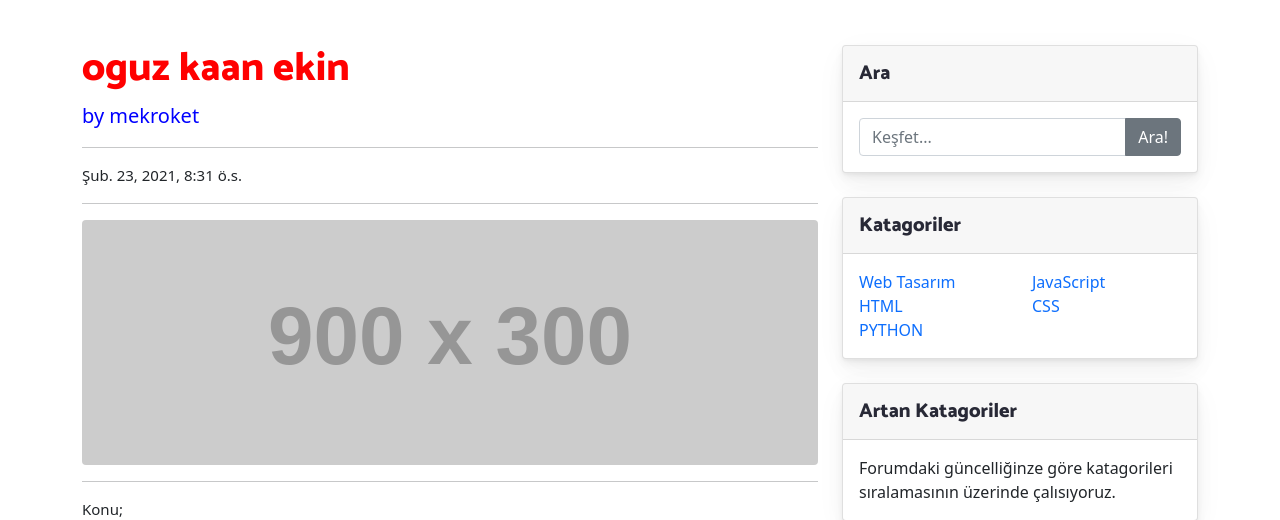
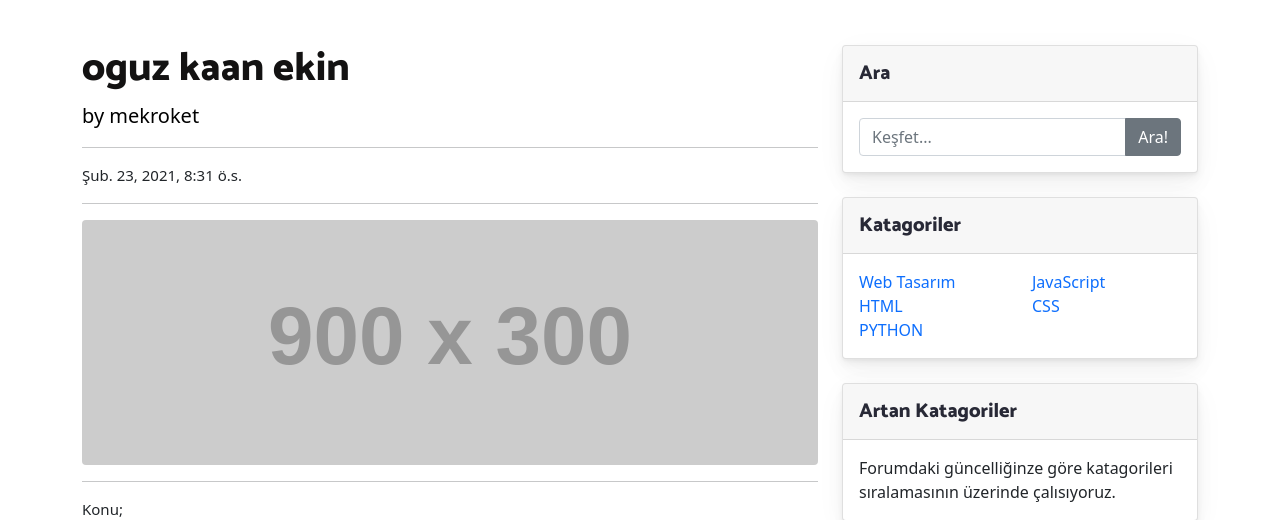
Before and after one commit to mekroket/unlemtabforum-django-backend, a Django app: page /articles/article/1 in a window 1280 px wide. Shown: the part 51-571 px from the top of the page. Run offline with Django 3.2, Linux system fonts and the light colour scheme; data comes from the database, SQL or seed files in the repository; both versions use the stored data as it was after the commit; grey boxes labelled with a size stand in for pictures from a placeholder-image service; some libraries are stand-ins or nearby versions.

Commit message:
denemetest

```diff
--- a/manage.py
+++ b/manage.py
@@ -20,7 +20,3 @@ def main():
 
 if __name__ == '__main__':
     main()
-#######deneme
-#######eren
-#oldu mu aqqq
-#helppp
--- a/templates/detail.html
+++ b/templates/detail.html
@@ -12,10 +12,10 @@
       <div class="col-lg-8">
 
         <!-- Title -->
-        <h1 class="mt-4" style="color:red;">{{article.title}}</h1>
+        <h1 class="mt-4" style="color:rgb(19, 18, 18);">{{article.title}}</h1>     <!-- yazdıklarım gelio mu la-->
 
         <!-- Author -->
-        <p class="lead" style="color:blue;">
+        <p class="lead" style="color:rgb(0, 0, 0);">
           by
           {{article.author}}
         </p>
```
Also changed, not shown: db.sqlite3.
